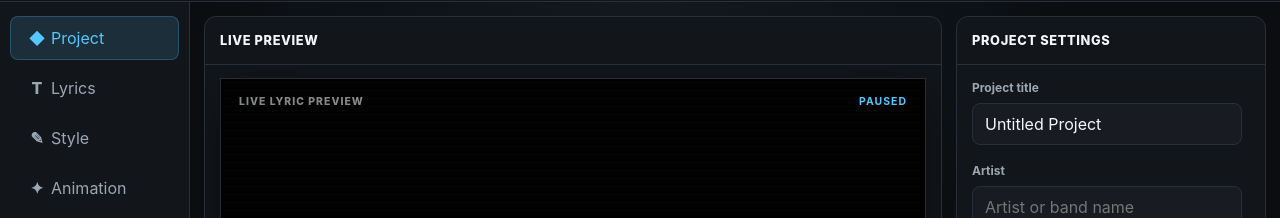
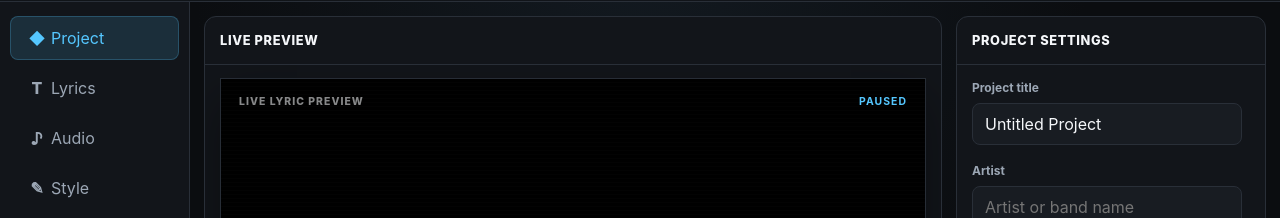
Before and after one commit to rtocastro/lyric-lab, a React app: page / in a window 1280 px wide. Both pictures are taken after a click on the button "New Project". Shown: the part 62-280 px from the top of the page. Built offline with nearby package versions, Linux system fonts and the light colour scheme; the HTML template or start-up script is replaced by a standard one.

Commit message:
added back audio page

```diff
--- a/src/components/Sidebar.jsx
+++ b/src/components/Sidebar.jsx
@@ -8,6 +8,11 @@ const sidebarItems = [
         id: "lyrics",
         icon: "T",
         label: "Lyrics",
+    },
+    {
+        id: "audio",
+        icon: "♪",
+        label: "Audio",
     },
     {
         id: "style",
```
